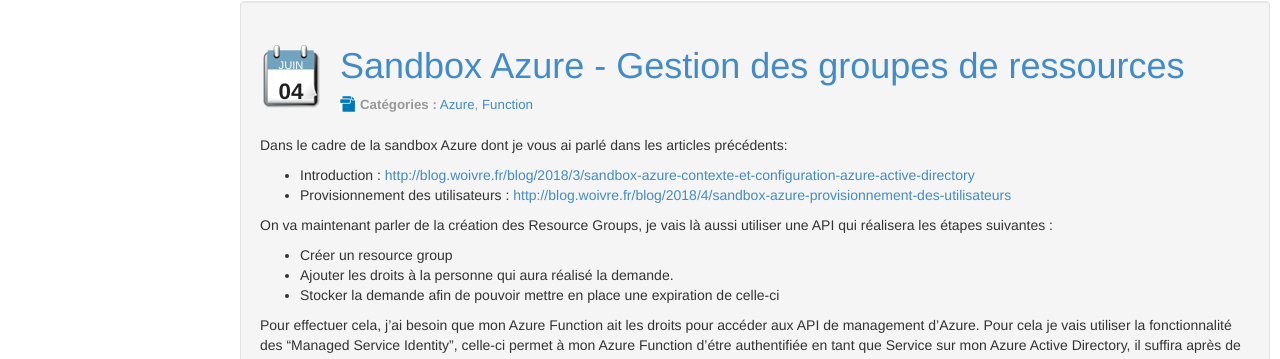
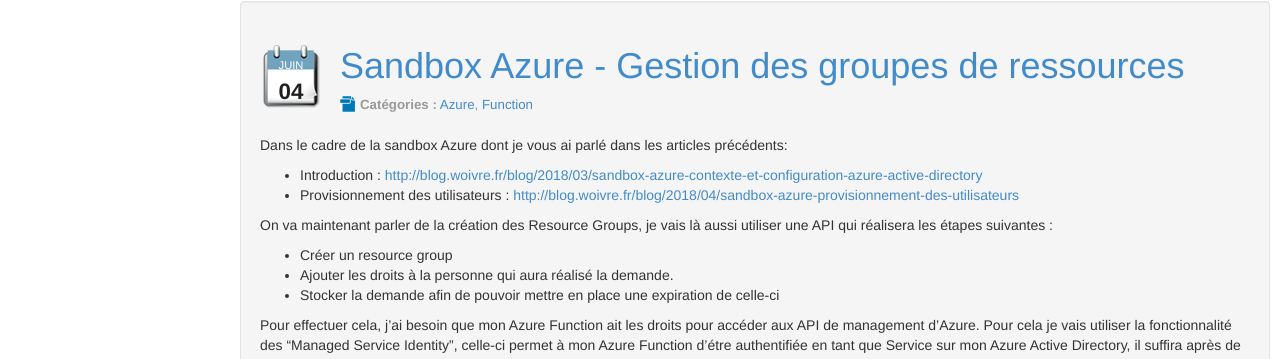
Before and after one commit to wilfriedwoivre/wilfriedwoivre.github.io, a Jekyll site: the page built from index.html, in a window 1280 px wide and 900 px high, scrolled down 2302 px. Shown: the part 93-452 px from the top of the window. Built offline with Jekyll 4.4.1, drawn with Linux system fonts in a browser that asks for light colours; the list of posts is cut into pages by our own code; part of the change alters nothing that is shown; some of the changed text lies outside the part shown.

Commit message:
Update post link

```diff
--- a/_posts/2018-04-24-sandbox-azure-provisionnement-des-utilisateurs.md
+++ b/_posts/2018-04-24-sandbox-azure-provisionnement-des-utilisateurs.md
@@ -5,7 +5,7 @@ date: 2018-04-24
 categories: [ "Azure", "Azure Active Directory" ]
 ---
 
-Dans le cadre de la sandbox Azure que je vous ai introduit dans un de mes précédents articles : [http://blog.woivre.fr/blog/2018/3/sandbox-azure-contexte-et-configuration-azure-active-directory](http://blog.woivre.fr/blog/2018/3/sandbox-azure-contexte-et-configuration-azure-active-directory "http://blog.woivre.fr/blog/2018/3/sandbox-azure-contexte-et-configuration-azure-active-directory")
+Dans le cadre de la sandbox Azure que je vous ai introduit dans un de mes précédents articles : [http://blog.woivre.fr/blog/2018/03/sandbox-azure-contexte-et-configuration-azure-active-directory](http://blog.woivre.fr/blog/2018/03/sandbox-azure-contexte-et-configuration-azure-active-directory "http://blog.woivre.fr/blog/2018/03/sandbox-azure-contexte-et-configuration-azure-active-directory")
 
 
 
--- a/_posts/2018-06-04-sandbox-azure-gestion-des-groupes-de-ressources.md
+++ b/_posts/2018-06-04-sandbox-azure-gestion-des-groupes-de-ressources.md
@@ -7,8 +7,8 @@ categories: [ "Azure", "Function" ]
 
 Dans le cadre de la sandbox Azure dont je vous ai parlé dans les articles précédents:
 
-*   Introduction : [http://blog.woivre.fr/blog/2018/3/sandbox-azure-contexte-et-configuration-azure-active-directory](http://blog.woivre.fr/blog/2018/3/sandbox-azure-contexte-et-configuration-azure-active-directory "http://blog.woivre.fr/blog/2018/3/sandbox-azure-contexte-et-configuration-azure-active-directory")
-*   Provisionnement des utilisateurs : [http://blog.woivre.fr/blog/2018/4/sandbox-azure-provisionnement-des-utilisateurs](http://blog.woivre.fr/blog/2018/4/sandbox-azure-provisionnement-des-utilisateurs "http://blog.woivre.fr/blog/2018/4/sandbox-azure-provisionnement-des-utilisateurs")
+*   Introduction : [http://blog.woivre.fr/blog/2018/03/sandbox-azure-contexte-et-configuration-azure-active-directory](http://blog.woivre.fr/blog/2018/03/sandbox-azure-contexte-et-configuration-azure-active-directory "http://blog.woivre.fr/blog/2018/03/sandbox-azure-contexte-et-configuration-azure-active-directory")
+*   Provisionnement des utilisateurs : [http://blog.woivre.fr/blog/2018/04/sandbox-azure-provisionnement-des-utilisateurs](http://blog.woivre.fr/blog/2018/04/sandbox-azure-provisionnement-des-utilisateurs "http://blog.woivre.fr/blog/2018/04/sandbox-azure-provisionnement-des-utilisateurs")
 
 On va maintenant parler de la création des Resource Groups, je vais là aussi utiliser une API qui réalisera les étapes suivantes :
 
```
